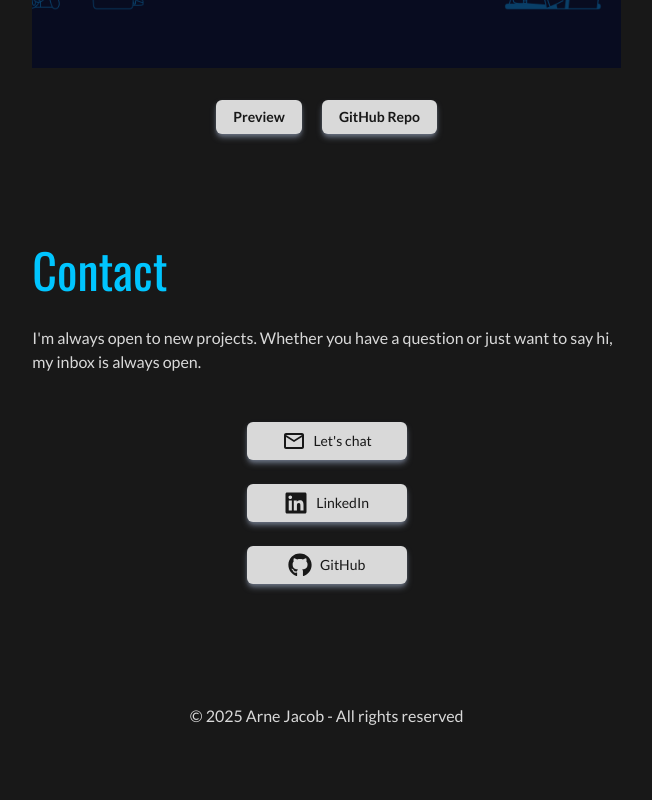
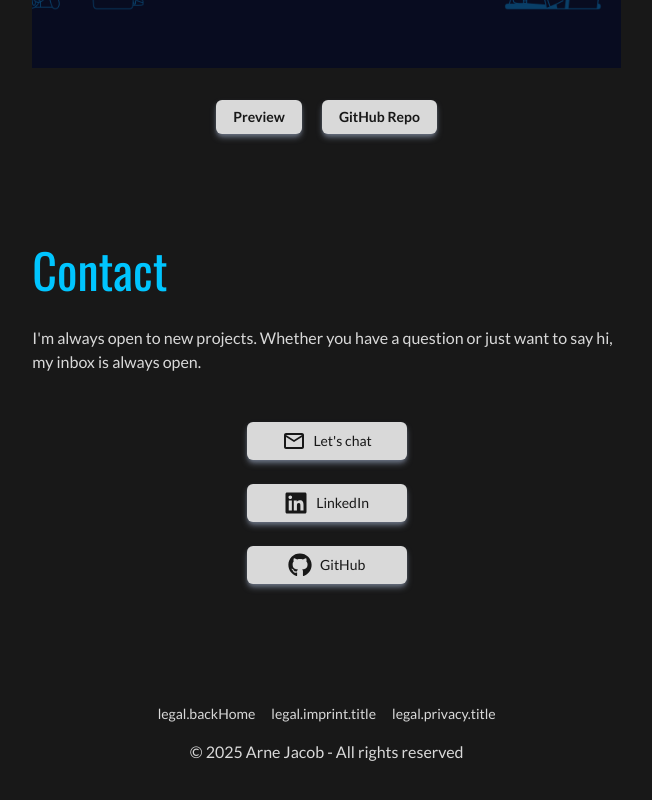
Before and after one commit to Dudeldups/personal-portfolio, a React (Vite) app in the folder frontend/: page / in a window 1280 px wide. Shown: the part 3656-4456 px from the top of the page, without its empty margins (579-1231 px from the left). Built offline with nearby package versions, Linux system fonts and the light colour scheme.

Commit message:
add nav links to footer

```diff
--- a/frontend/src/components/Footer/Footer.tsx
+++ b/frontend/src/components/Footer/Footer.tsx
@@ -1,4 +1,5 @@
 import { useTranslation } from "react-i18next";
+import { Link } from "react-router-dom";
 
 const Footer = () => {
   const { t } = useTranslation();
@@ -6,7 +7,24 @@ const Footer = () => {
 
   return (
     <footer className="w-full px-page max-lg:bg-dark">
-      <div className="mx-auto max-w-page py-6 text-center lg:pb-14">
+      <div className="mx-auto flex max-w-page flex-col gap-4 py-6 text-center lg:pb-14">
+        <nav className="flex flex-wrap justify-center gap-4 text-sm">
+          <Link to="/" className="transition-colors hover:text-primary">
+            {t("legal.backHome")}
+          </Link>
+          <Link
+            to="/impressum"
+            className="transition-colors hover:text-primary"
+          >
+            {t("legal.imprint.title")}
+          </Link>
+          <Link
+            to="/datenschutz"
+            className="transition-colors hover:text-primary"
+          >
+            {t("legal.privacy.title")}
+          </Link>
+        </nav>
         <p>
           &copy; {currentYear} Arne Jacob - {t("footer.disclaimer")}
         </p>
```
